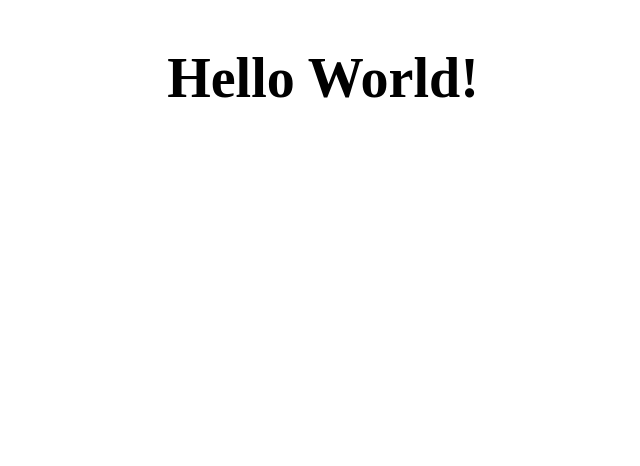
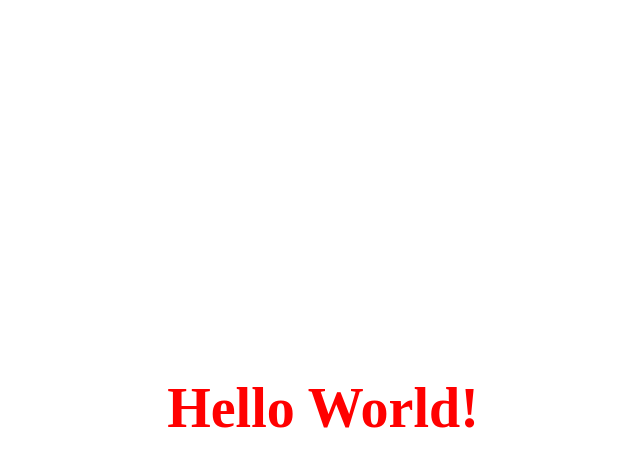
Before and after one commit to py01n/site, a plain HTML site: page index.html in a window 1280 px wide. Shown: the whole page, without its empty margins (317-957 px from the left). Drawn offline with Linux system fonts and the light colour scheme.

Commit message:
update style.css file

```diff
--- a/style.css
+++ b/style.css
@@ -2,10 +2,11 @@ body {
   display: flex;
   align-items: center;
   justify-content: center;
-  /* height: 100vh;
-    overflow: hidden; */
+  height: 100vh;
+  overflow: hidden;
 }
 
 h1 {
   font-size: 3.5rem;
+  color: red;
 }
```
